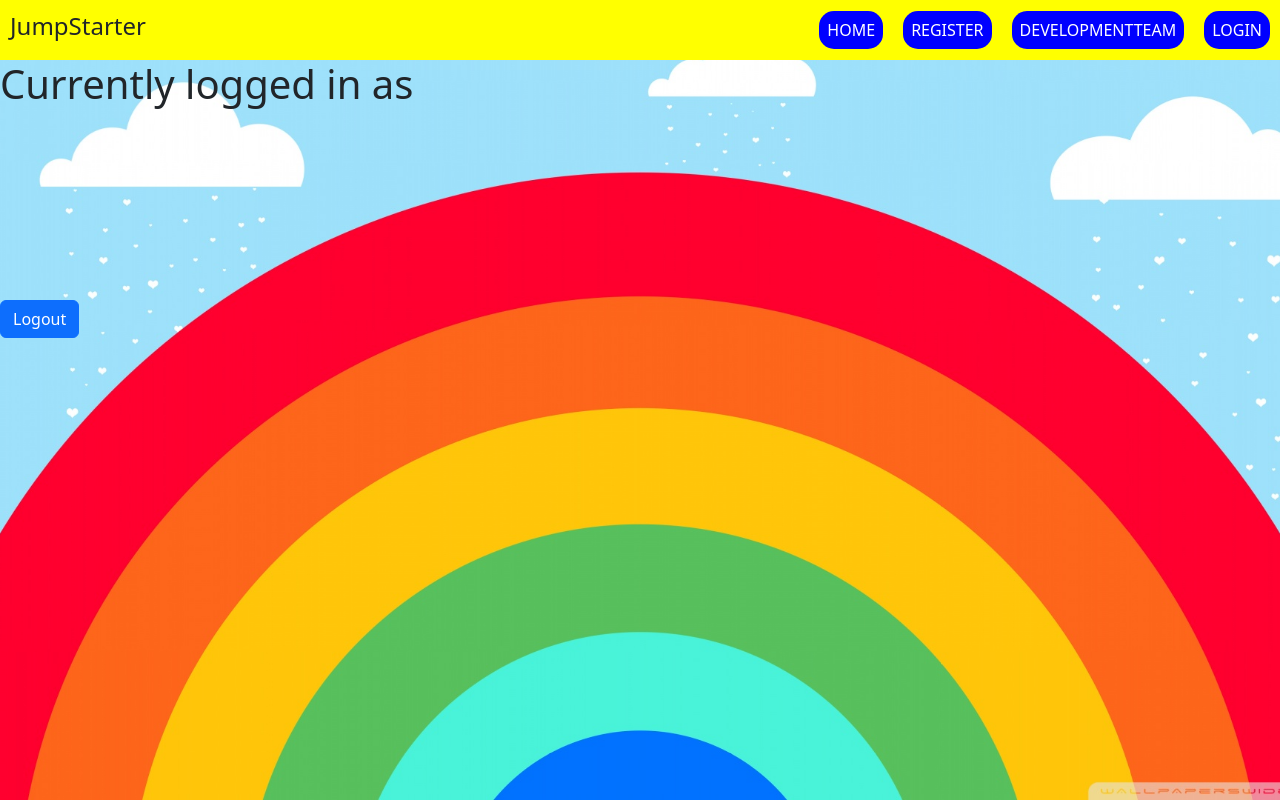
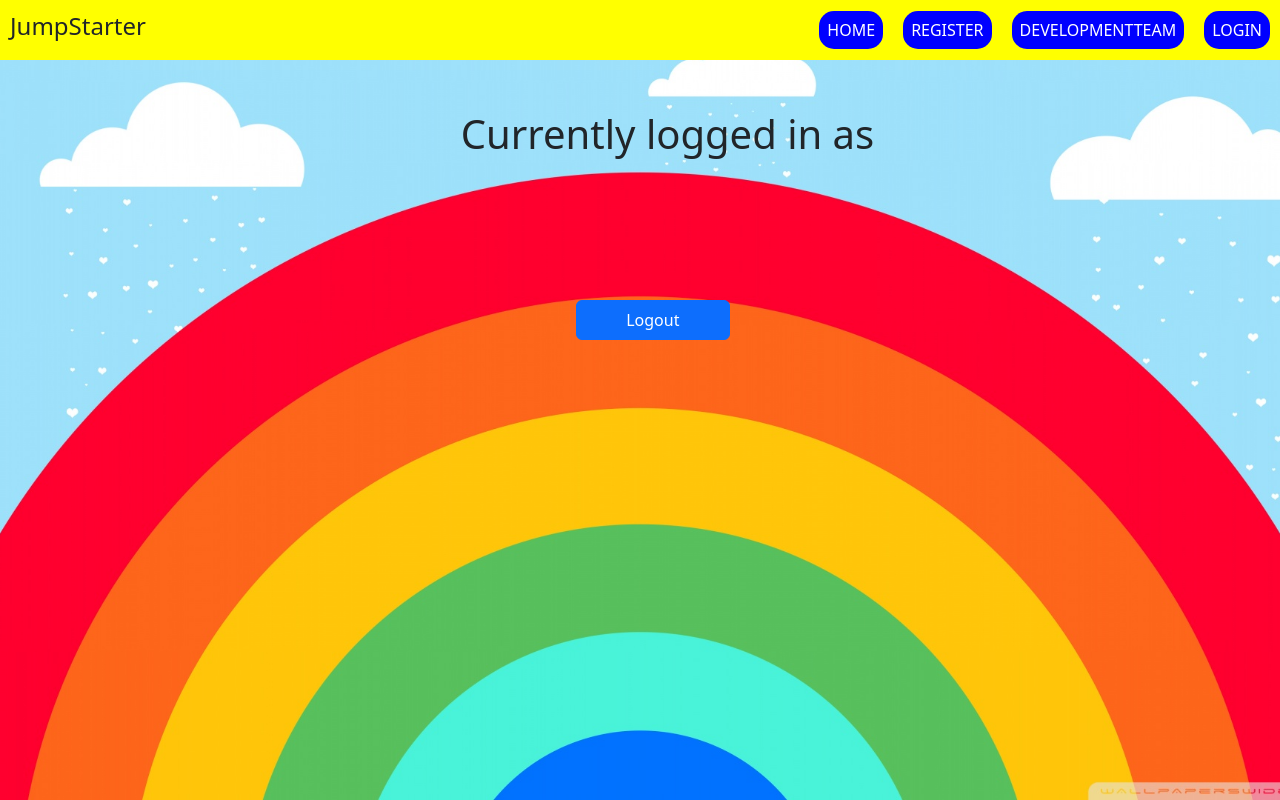
Before and after one commit to jumpstarter3390/frontend, a React (Create React App) app: page /logout in a window 1280 px wide. Built offline with nearby package versions, Linux system fonts and the light colour scheme; no server answers.

Commit message:
styling for logout

```diff
--- a/src/register.css
+++ b/src/register.css
@@ -16,3 +16,27 @@
     width:50%;
     margin:0 auto;
 }
+.logs
+{
+  display: flex;
+  align-items: center;
+}
+#message
+{
+  position: fixed;
+  top: 110px;
+  left: 36%;
+}
+#email
+{
+  position: fixed;
+  left: 40%;
+  top: 150px;
+}
+#logButton
+{
+  position: fixed;
+  left: 45%;
+  height: 5%;
+  width: 12%;
+}
```
